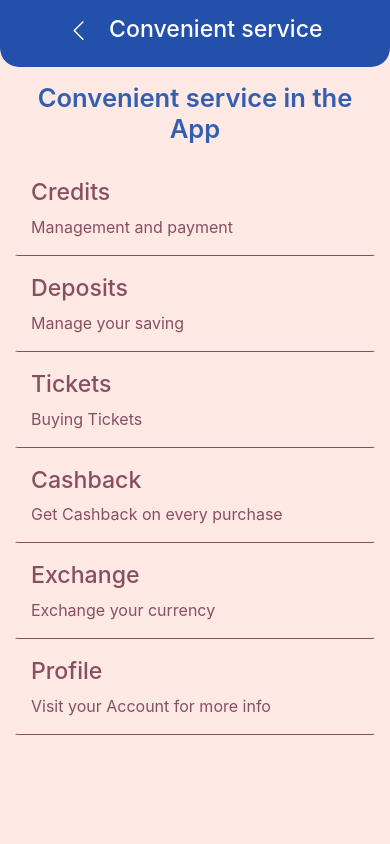
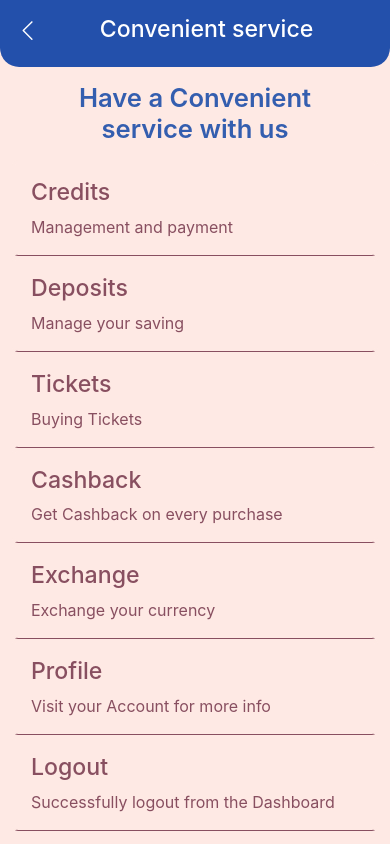
Before and after one commit to triyam/neoBank, a React (Create React App) app: page / in a window 390 px wide. Built offline with nearby package versions, Linux system fonts and the light colour scheme.

Commit message:
welfwpoef

```diff
--- a/src/App.css
+++ b/src/App.css
@@ -30,10 +30,17 @@ label a {
   background-color: #2350ab;
   color: #fff;
   padding: 1% 0% 1% 0%;
-  border-bottom-left-radius: 1em;
-  border-bottom-right-radius: 1em;
   font-size: larger;
 }
+
+.backButton {
+  display: none;
+}
+
+.mobnavtext {
+  display: none;
+}
+
 
 .card {
   background-color: rgba(254,233,228,255);
@@ -75,6 +82,19 @@ label a {
     padding: 0% 5%;
   }
 
+  .mobnavtexthide {
+    display: none;
+  }
+
+  .mobnavtext {
+    display: inline;
+  }
+
+  .backButton {
+    float: left;
+    display: inline;
+  }
+
 }
 
 /* Portrait tablets and small desktops */
@@ -94,6 +114,20 @@ label a {
     font-size:  160%;
     padding: 0% 5%;
   }
+
+  .mobnavtexthide {
+    display: none;
+  }
+
+  .mobnavtext {
+    display: inline;
+  }
+
+  .backButton {
+    float: left;
+    display: inline;
+  }
+
 
 }
 
@@ -115,6 +149,20 @@ label a {
     padding: 0% 5%;
   }
 
+  .mobnavtexthide {
+    display: none;
+  }
+
+  .mobnavtext {
+    display: inline;
+  }
+
+  .backButton {
+    float: left;
+    display: inline;
+  }
+
+
 }
 
 /* Portrait phones and smaller */
@@ -135,4 +183,17 @@ label a {
     padding: 0% 5%;
   }
 
+  .mobnavtexthide {
+    display: none;
+  }
+
+  .mobnavtext {
+    display: inline;
+  }
+
+  .backButton {
+    float: left;
+    display: inline;
+  }
+
 }
--- a/src/App.js
+++ b/src/App.js
@@ -5,7 +5,7 @@ import UserRegister from './Components/UserAuth/UserRegister';
 import VerifyOTP from './Components/UserAuth/VerifyOTP';
 import UserKYC from './Components/UserAuth/UserKYC';
 import UserDashboard from './Components/UserDashboard/UserDashboard';
-import Userprofile from './Components/UserDashboard/UserProfile';
+import UserProfile from './Components/UserDashboard/Userprofile';
 import UserCredits from './Components/UserDashboard/UserCredits';
 import UserExchange from './Components/UserDashboard/UserExchange';
 import UserDeposits from './Components/UserDashboard/UserDeposits';
--- a/src/Components/UserDashboard/UserDashboard.js
+++ b/src/Components/UserDashboard/UserDashboard.js
@@ -4,10 +4,10 @@ import { BsChevronLeft } from 'react-icons/bs';
 const UserDashboard = () => (
   <>
     <div className='mobileNav'>
-      <h3 className='text-center'><BsChevronLeft/>&nbsp;&nbsp;&nbsp;Convenient service</h3>
+      <h3 className='text-center'><span className='backButton'><BsChevronLeft/></span><span className='mobnavtext'>Convenient service</span><span className='mobnavtexthide'>Dashboard</span></h3>
     </div>
 
-    <h2 className='m-3 text-center' >Convenient service in the App</h2>
+    <h2 className='m-3 text-center' >Have a Convenient service with us</h2>
     <div className="col-md-6 mb-md-0 mb-2 mx-auto">
       <div class="grey-bg container-fluid">
         <section id="minimal-statistics">
@@ -118,6 +118,23 @@ const UserDashboard = () => (
               </div>
             </div>
             </div>
+
+            <div class="col-sm-6 col-12 col-xl-12">
+            <div class="card">
+              <div class="card-content">
+                <div class="card-body">
+                  <div class="media d-flex">
+                    <div class="align-self-center">
+                    </div>
+                    <div class="media-body text-right">
+                      <h3>Logout</h3>
+                      <span>Successfully logout from the Dashboard</span>
+                    </div>
+                  </div>
+                </div>
+              </div>
+            </div>
+            </div>
           </div>
 
 
```
